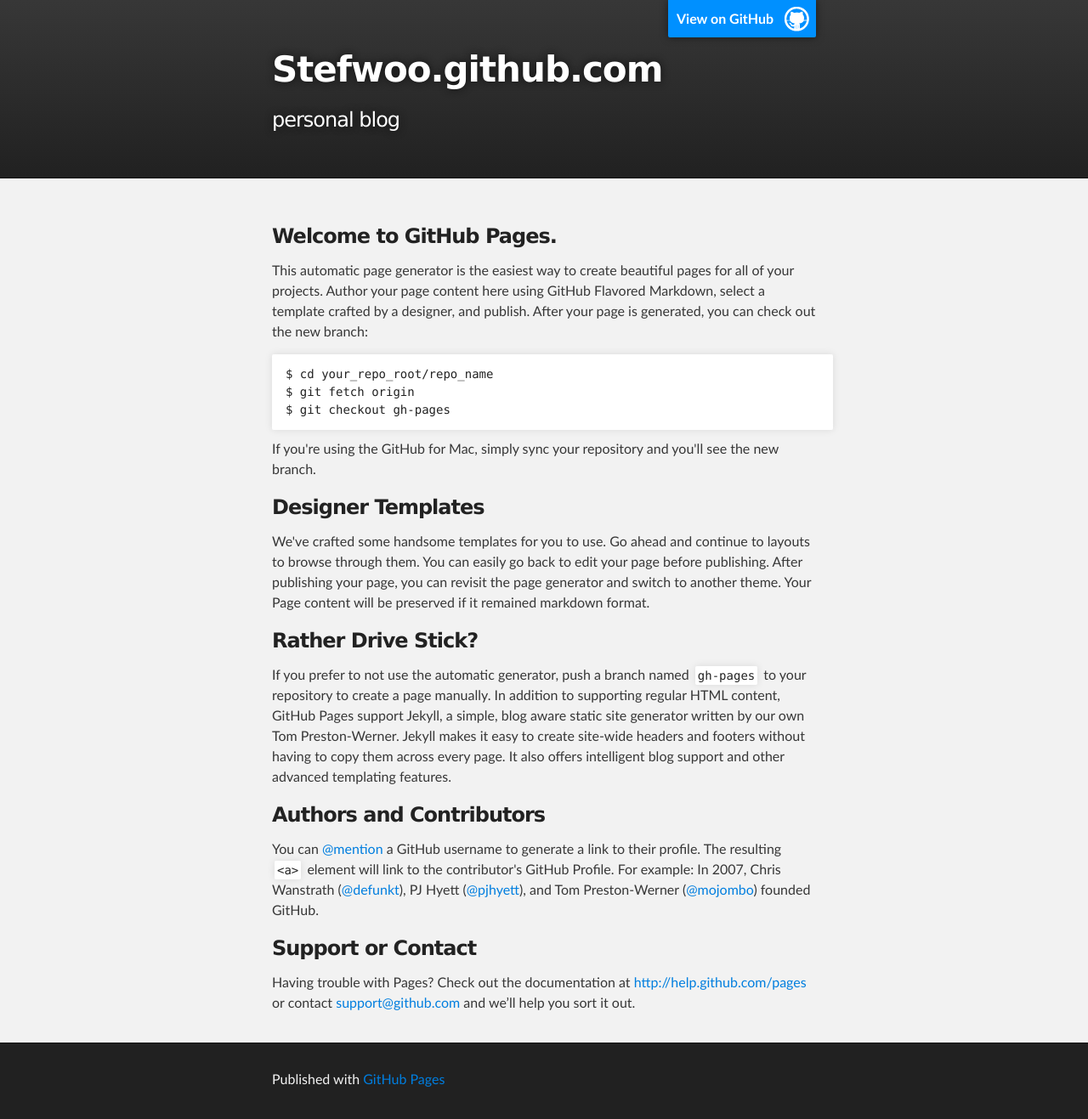
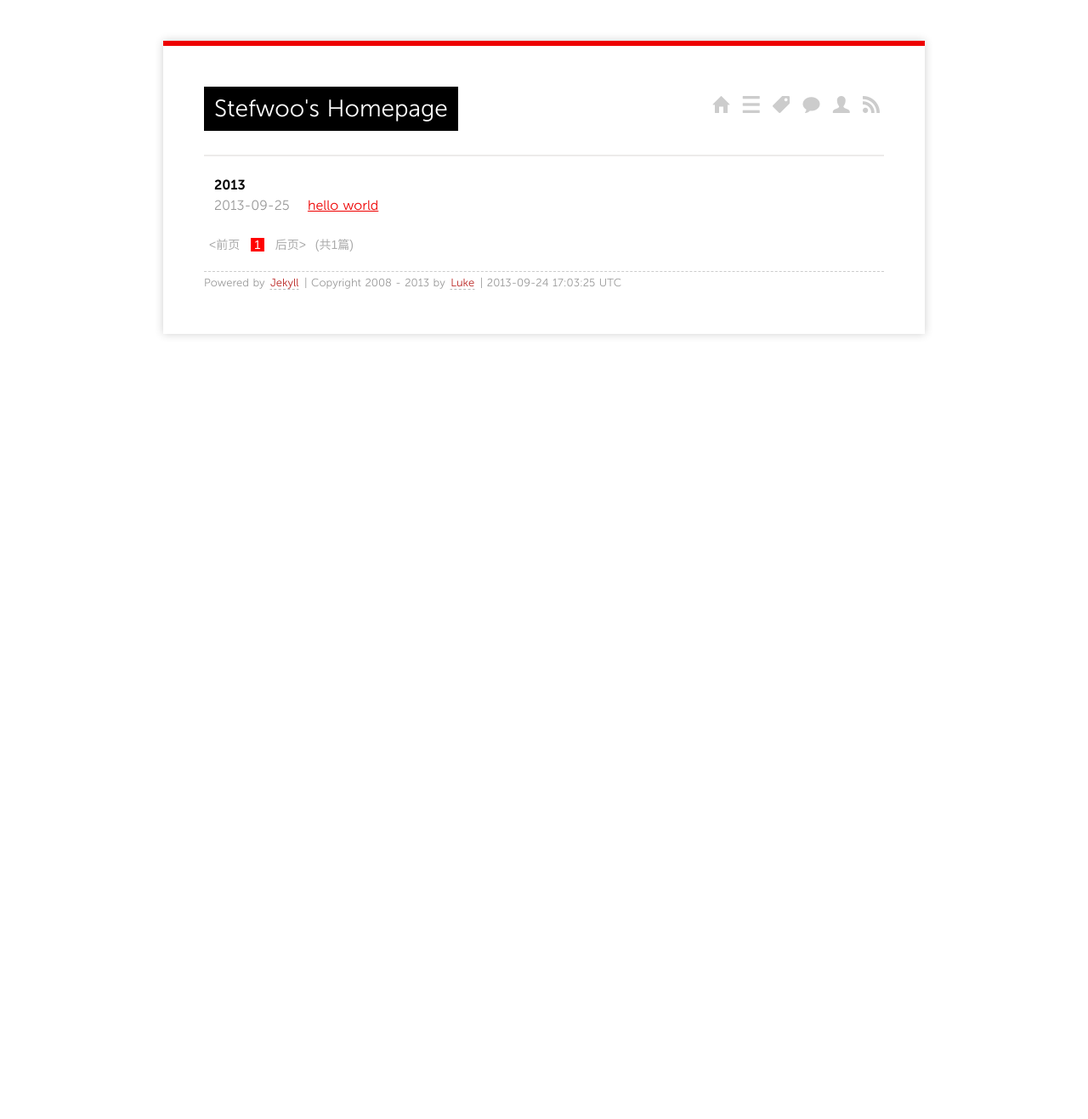
Before and after one commit to stefwoo/stefwoo.github.com, a Jekyll site: the page built from index.html, in a window 1280 px wide. Shown: the whole page at 85% size. Built offline with Jekyll 4.4.1, drawn with Linux system fonts in a browser that asks for light colours; Markdown is read by kramdown in place of the engine named in the settings; the list of posts is cut into pages by our own code; after the commit the page ends 900 px from its top, so only the background shows below that.

Commit message:
first commit

```diff
--- a/CNAME
+++ b/CNAME
@@ -1 +1 @@
-geeklu.com
+stefwoo.info
--- a/index.html
+++ b/index.html
@@ -1,74 +1,52 @@
-<!DOCTYPE html>
-<html>
+---
+title: Stefwoo's Homepage
+layout: page
+---
 
-  <head>
-    <meta charset='utf-8' />
-    <meta http-equiv="X-UA-Compatible" content="chrome=1" />
-    <meta name="description" content="Stefwoo.github.com : personal blog" />
+<ul class="listing">
+{% for post in paginator.posts %}
+  {% capture y %}{{post.date | date:"%Y"}}{% endcapture %}
+  {% if year != y %}
+    {% assign year = y %}
+    <li class="listing-seperator">{{ y }}</li>
+  {% endif %}
+  <li class="listing-item">
+    <time datetime="{{ post.date | date:"%Y-%m-%d" }}">{{ post.date | date:"%Y-%m-%d" }}</time>
+    <a href="{{ post.url }}" title="{{ post.title }}">{{ post.title }}</a>
+  </li>
+{% endfor %}
+</ul>
 
-    <link rel="stylesheet" type="text/css" media="screen" href="stylesheets/stylesheet.css">
+<div id="post-pagination" class="paginator">
 
-    <title>Stefwoo.github.com</title>
-  </head>
+  {% if paginator.previous_page %}
+    {% if paginator.previous_page == 1 %}
+    <a href="/"><前页</a>
+    {% else %}
+    <a href="/page{{paginator.previous_page}}"><前页</a>
+    {% endif %}
+  {% else %}
+    <span class="previous disabled"><前页</span>
+  {% endif %}
 
-  <body>
+      {% if paginator.page == 1 %}
+      <span class="current-page">1</span>
+      {% else %}
+      <a href="/">1</a>
+      {% endif %}
 
-    <!-- HEADER -->
-    <div id="header_wrap" class="outer">
-        <header class="inner">
-          <a id="forkme_banner" href="https://github.com/stefwoo">View on GitHub</a>
+    {% for count in (2..paginator.total_pages) %}
+      {% if count == paginator.page %}
+      <span class="current-page">{{count}}</span>
+      {% else %}
+      <a href="/page{{count}}">{{count}}</a>
+      {% endif %}
+    {% endfor %}
 
-          <h1 id="project_title">Stefwoo.github.com</h1>
-          <h2 id="project_tagline">personal blog</h2>
-
-        </header>
-    </div>
-
-    <!-- MAIN CONTENT -->
-    <div id="main_content_wrap" class="outer">
-      <section id="main_content" class="inner">
-        <h3>
-<a name="welcome-to-github-pages" class="anchor" href="#welcome-to-github-pages"><span class="octicon octicon-link"></span></a>Welcome to GitHub Pages.</h3>
-
-<p>This automatic page generator is the easiest way to create beautiful pages for all of your projects. Author your page content here using GitHub Flavored Markdown, select a template crafted by a designer, and publish. After your page is generated, you can check out the new branch:</p>
-
-<pre><code>$ cd your_repo_root/repo_name
-$ git fetch origin
-$ git checkout gh-pages
-</code></pre>
-
-<p>If you're using the GitHub for Mac, simply sync your repository and you'll see the new branch.</p>
-
-<h3>
-<a name="designer-templates" class="anchor" href="#designer-templates"><span class="octicon octicon-link"></span></a>Designer Templates</h3>
-
-<p>We've crafted some handsome templates for you to use. Go ahead and continue to layouts to browse through them. You can easily go back to edit your page before publishing. After publishing your page, you can revisit the page generator and switch to another theme. Your Page content will be preserved if it remained markdown format.</p>
-
-<h3>
-<a name="rather-drive-stick" class="anchor" href="#rather-drive-stick"><span class="octicon octicon-link"></span></a>Rather Drive Stick?</h3>
-
-<p>If you prefer to not use the automatic generator, push a branch named <code>gh-pages</code> to your repository to create a page manually. In addition to supporting regular HTML content, GitHub Pages support Jekyll, a simple, blog aware static site generator written by our own Tom Preston-Werner. Jekyll makes it easy to create site-wide headers and footers without having to copy them across every page. It also offers intelligent blog support and other advanced templating features.</p>
-
-<h3>
-<a name="authors-and-contributors" class="anchor" href="#authors-and-contributors"><span class="octicon octicon-link"></span></a>Authors and Contributors</h3>
-
-<p>You can <a href="https://github.com/blog/821" class="user-mention">@mention</a> a GitHub username to generate a link to their profile. The resulting <code>&lt;a&gt;</code> element will link to the contributor's GitHub Profile. For example: In 2007, Chris Wanstrath (<a href="https://github.com/defunkt" class="user-mention">@defunkt</a>), PJ Hyett (<a href="https://github.com/pjhyett" class="user-mention">@pjhyett</a>), and Tom Preston-Werner (<a href="https://github.com/mojombo" class="user-mention">@mojombo</a>) founded GitHub.</p>
-
-<h3>
-<a name="support-or-contact" class="anchor" href="#support-or-contact"><span class="octicon octicon-link"></span></a>Support or Contact</h3>
-
-<p>Having trouble with Pages? Check out the documentation at <a href="http://help.github.com/pages">http://help.github.com/pages</a> or contact <a href="mailto:support@github.com">support@github.com</a> and we’ll help you sort it out.</p>
-      </section>
-    </div>
-
-    <!-- FOOTER  -->
-    <div id="footer_wrap" class="outer">
-      <footer class="inner">
-        <p>Published with <a href="http://pages.github.com">GitHub Pages</a></p>
-      </footer>
-    </div>
-
-
-
-  </body>
-</html>
+  {% if paginator.next_page %}
+    <a class="next" href="/page{{paginator.next_page}}">后页></a>
+  {% else %}
+    <span class="next disabled" >后页></span>
+  {% endif %}
+  (共{{ paginator.total_posts }}篇)
+</div>
```
